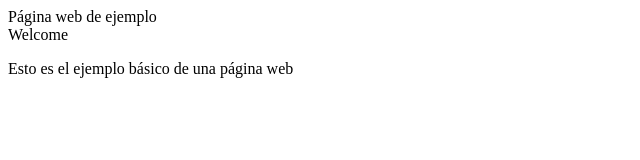
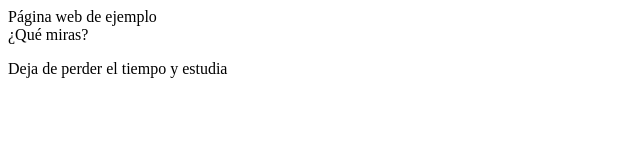
Before and after one commit to TheShark9990/TheShark9990.github.io, a plain HTML site: page index.html in a window 1280 px wide. Shown: the whole page, without its empty margins (0-640 px from the left). Drawn offline with Linux system fonts and the light colour scheme.

Commit message:
Update index.html

```diff
--- a/index.html
+++ b/index.html
@@ -3,7 +3,7 @@
   Página web de ejemplo
 </header>
 <body>
-  <h>Welcome</h>
-  <p>Esto es el ejemplo básico de una página web</p>
+  <h>¿Qué miras?</h>
+  <p>Deja de perder el tiempo y estudia</p>
 </body>
 </html>
```
